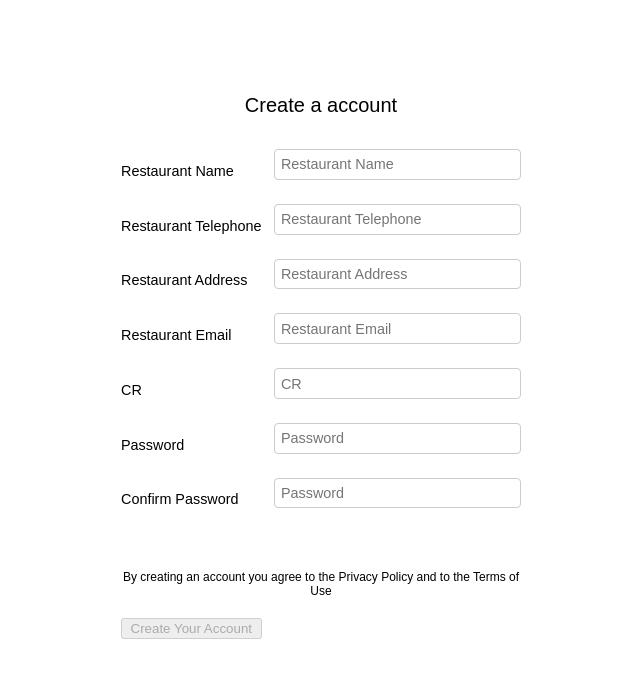
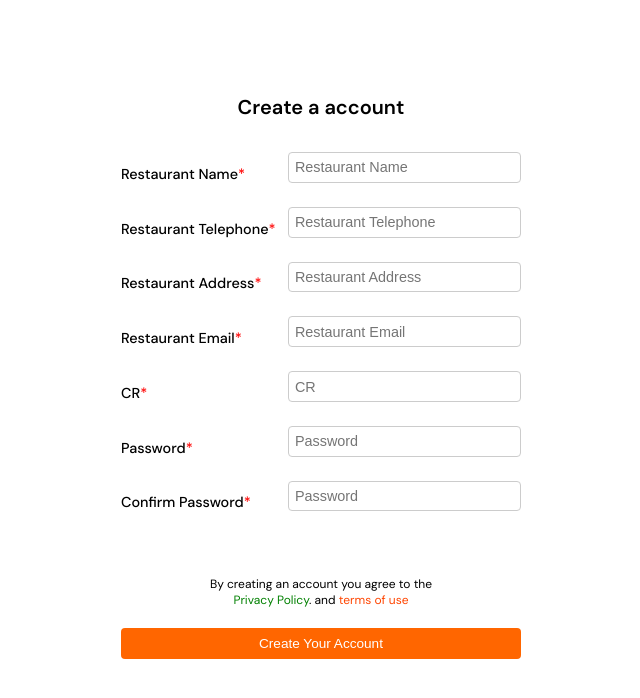
Before and after one commit to hussainmohd03/Talabat-Surplus-FrontEnd, a React (Vite) app: page /auth/register in a window 1280 px wide. Shown: the top 698 px of the page, without its empty margins (319-959 px from the left). Built offline with nearby package versions, Linux system fonts and the light colour scheme; no server answers; sample sign-in values are in the browser's storage.

Commit message:
fixed edit form issue after passing handle delete as a props

```diff
--- a/public/styleSheets/LoginStyle.css
+++ b/public/styleSheets/LoginStyle.css
@@ -1,6 +1,6 @@
 .login-container {
   background: #fff;
-  font-family: Arial, sans-serif;
+  font-family: 'DM Sans', sans-serif;
   min-height: 100vh;
   display: flex;
   flex-direction: column;
--- a/public/styleSheets/RegisterStyle.css
+++ b/public/styleSheets/RegisterStyle.css
@@ -1,6 +1,6 @@
 .Register-Container {
   background: #fff;
-  font-family: Arial, sans-serif;
+  font-family:'DM Sans' , sans-serif;
   min-height: 100vh;
   display: flex;
   flex-direction: column;
@@ -80,7 +80,18 @@ p .terms {
   text-decoration: none;
 }
 
-#register-submit {
+/* #register-submit {
+  grid-column: 1 / -1;
+  padding: 0.5rem;
+  font-size: 0.85rem;
+  background-color: #ff6600;
+  border: none;
+  border-radius: 4px;
+  color: #fff;
+  cursor: pointer;
+} */
+
+.Register-Container button {
   grid-column: 1 / -1;
   padding: 0.5rem;
   font-size: 0.85rem;
--- a/src/App.jsx
+++ b/src/App.jsx
@@ -84,6 +84,28 @@ const App = () => {
     localStorage.clear()
     navigate('/welcome')
   }
+
+    const handleDeleteAccount = async () => {
+    if (
+      window.confirm(
+        'Are you sure you want to delete your account? This action cannot be undone.'
+      )
+    ) {
+      try {
+        await Client.delete(`${BASE_URL}/auth`)
+        console.log('Account deleted successfully')
+
+        // clears user data from local storage and context
+        localStorage.removeItem('token')
+        setUser(null)
+
+        navigate('/welcome')
+      } catch (err) {
+        console.error('Failed to delete account:', err)
+        setError('Failed to delete account. Please try again.')
+      }
+    }
+  }
   return (
     <>
       <main>
@@ -136,10 +158,7 @@ const App = () => {
                 account={account}
                 setAccount={setAccount}
                 setTrigger={setTrigger}
-                trigger={trigger}
-                ha
-              />
-            }
+                trigger={trigger} handleDeleteAccount={handleDeleteAccount}/>}
           />
 
           <Route
--- a/src/pages/Account.jsx
+++ b/src/pages/Account.jsx
@@ -21,7 +21,7 @@ const Account = ({ handleLogOut, account, setAccount }) => {
 
   const getAccount = async () => {
     try {
-      const res = await Client.get(`${BASE_URL}/auth/session`)
+      const res = await Client.get(`${BASE_URL}/auth/profile`)
       setAccount(res.data)
       setUser(res.data)
     } catch (err) {
@@ -90,10 +90,8 @@ const Account = ({ handleLogOut, account, setAccount }) => {
               <span>Address:</span>
               <input type="text" value={account.address} readOnly />
             </label>
-            <Link to={'/account/password'}>
-              <button>Change password</button>
-            </Link>
-            <button onClick={handleLogOut}>Log out</button>
+
+
             {/* {account.avatar_url && <img src={account.avatar_url} alt="Avatar" />} */}
           </>
         ) : (
@@ -128,17 +126,12 @@ const Account = ({ handleLogOut, account, setAccount }) => {
           //   <img src={account.logo_url} alt="Restaurant Logo" />
           // )}
         )}
-        <Link to={'/account/password'}>
-          <button>Change password</button>
-        </Link>
-        <button onClick={handleLogOut}>Log out</button>
+
 
         <div className="edit-btn">
           <button onClick={() => handleEditToggle()}>Edit Profile</button>
         </div>
-        <div className="delete-btn">
-          <button onClick={handleDeleteAccount}>Delete Account</button>
-        </div>
+
         <div className="settings-btn">
           <Link to="/account/settings">
             <button>Settings</button>
--- a/src/pages/EditAccount.jsx
+++ b/src/pages/EditAccount.jsx
@@ -7,9 +7,16 @@ const EditAccount = ({
   onUpdateSuccess,
   setAccount,
   setTrigger,
-  trigger
+  trigger,
+  handleDeleteAccount
 }) => {
   console.log('here')
+
+if (!account) {
+    console.log('Account data is null in EditAccount, rendering loading message.');
+    // Display a loading message while account data is being fetched
+    return <p>Loading account details for editing...</p>
+}
 
   const isCustomer = 'first_name' in account
   const [customerDetails, setCustomerDetails] = useState(
@@ -73,6 +80,7 @@ const EditAccount = ({
     }
   }
 
+
   return (
     <div className="account-container">
       <div className="back-btn">
@@ -125,6 +133,9 @@ const EditAccount = ({
           <div className="update-btn">
             <button type="submit">Update Account Details</button>
           </div>
+           <div className="delete-btn">
+          <button onClick={handleDeleteAccount}>Delete Account</button>
+        </div>
         </form>
       ) : (
         <form onSubmit={handleSubmit}>
@@ -182,6 +193,9 @@ const EditAccount = ({
             <img src={resDetails.logo_url} alt="Restaurant Logo" />
           )}
           <button type="submit">Update Account Details</button>
+           <div className="delete-btn">
+          <button onClick={handleDeleteAccount}>Delete Account</button>
+        </div>
         </form>
       )}
     </div>
--- a/src/pages/RegisterForm.jsx
+++ b/src/pages/RegisterForm.jsx
@@ -72,6 +72,7 @@ const RegisterForm = ({ role }) => {
       <h1>Create a {role} account</h1>
 
       {role === 'customer' ? (
+                <div className='Customer-Register'>
         <form onSubmit={handleSubmit}>
           <label htmlFor="first_name">First Name</label>
           <input
@@ -129,15 +130,23 @@ const RegisterForm = ({ role }) => {
           <br />
           <p>Passwords must match.</p>
           <p>
-            By creating an account you agree to the Privacy Policy and to the
-            Terms of Use{' '}
+            By creating an account you agree to the
+            <br />
+             <a className="privacy" href="/privacy">
+              Privacy Policy
+            </a>.
+            and{" "}
+             <a className="terms" href="/terms">
+              terms of use
+            </a>{" "}
           </p>
           <button className="register-submit" disabled={!filled} type="submit">
             Create Your Account
           </button>
         </form>
+        </div>
       ) : (
-        <form onSubmit={handleSubmit}>
+        <form onSubmit={handleSubmit} className='Res-Register'>
           <label htmlFor="rest_name">Restaurant Name</label>
           <input
             type="text"
@@ -189,7 +198,7 @@ const RegisterForm = ({ role }) => {
             name="password"
             placeholder="Password"
             onChange={handleChange}
-            value={customerValues.password}
+            value={resValues.password}
             required
           />
           <label htmlFor="confirm_password">Confirm Password</label>
@@ -203,8 +212,15 @@ const RegisterForm = ({ role }) => {
           />
           <br />
           <p>
-            By creating an account you agree to the Privacy Policy and to the
-            Terms of Use{' '}
+              By creating an account you agree to the
+            <br />
+             <a className="privacy" href="/privacy">
+              Privacy Policy
+            </a>.
+            and{" "}
+             <a className="terms" href="/terms">
+              terms of use
+            </a>{" "}
           </p>
 
           <button disabled={!filled} type="submit" className="register-submit">
```
